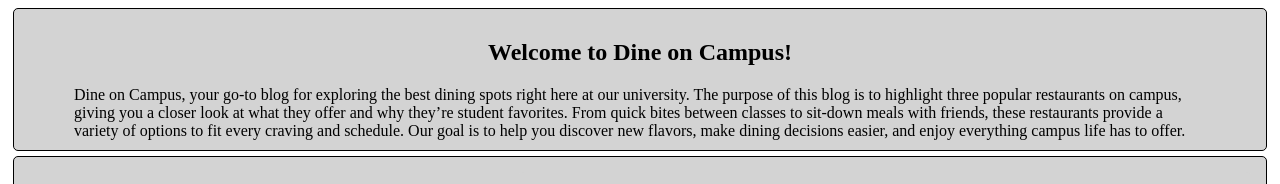
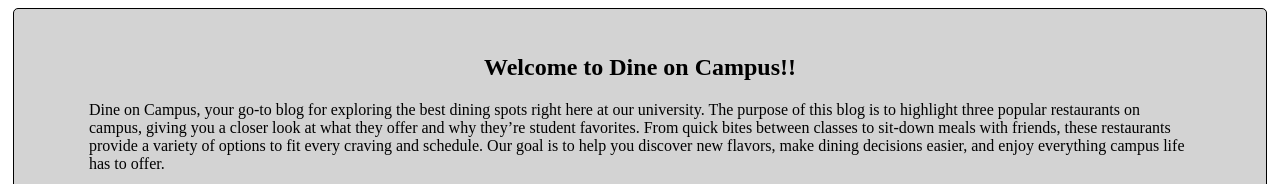
Before and after one commit to ljparraUNCG/CSC372-Assignment3, a plain HTML site: page index.html in a window 1280 px wide. Shown: the top 184 px of the page. Drawn offline with Linux system fonts and the light colour scheme.

Commit message:
updated files

```diff
--- a/index.html
+++ b/index.html
@@ -12,7 +12,7 @@
 </head>
 
 <main>
-        <!--comment-->
+
 
     <body>
 
@@ -20,7 +20,7 @@
             <div class="flex-item">
                 <section>
 
-                    <h2>Welcome to Dine on Campus!</h2>
+                    <h2>Welcome to Dine on Campus!!</h2>
                     <p1>
                         Dine on Campus, your go-to blog for exploring the best dining
                         spots right here at our university. The purpose of this blog is to highlight
--- a/style.css
+++ b/style.css
@@ -6,10 +6,10 @@
     margin: 5px;
     border-radius: 5px;
     justify-content: center;
+    align-items: center;
 
 }
 
-<!--comment-->
 
 .flex-item {
     display: inline-flex;
```
